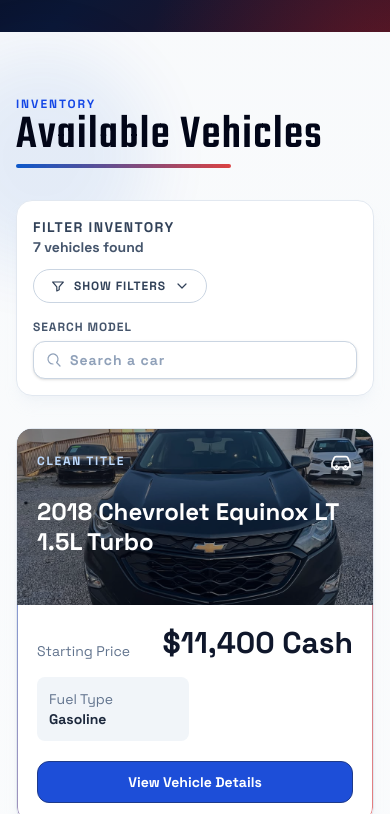
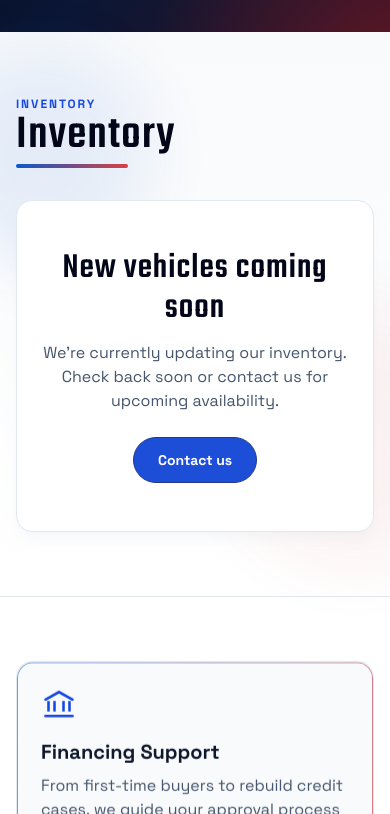
Before and after one commit to leosb12/cubanos-auto-sales, a React (Vite) app: page / in a window 390 px wide. Shown: the part 1230-2044 px from the top of the page. Built offline with nearby package versions, Linux system fonts and the light colour scheme.

Commit message:
available cars

```diff
--- a/index.html
+++ b/index.html
@@ -5,11 +5,11 @@
 
     <!-- Basic SEO -->
     <meta name="viewport" content="width=device-width, initial-scale=1.0" />
-    <title>Cubanos Auto Sales &amp; Repair LLC | Used Cars for Sale in Bowling Green, KY</title>
+    <title>Cubanos Auto Sales &amp; Repair LLC | Bowling Green, KY</title>
 
     <meta
       name="description"
-      content="Cubanos Auto Sales &amp; Repair LLC is a used car dealer in Bowling Green, Kentucky. Browse quality pre-owned vehicles, transparent pricing, and easy financing guidance."
+      content="Cubanos Auto Sales &amp; Repair LLC is a used car dealer in Bowling Green, Kentucky. New vehicles coming soon. Contact us for upcoming availability and financing guidance."
     />
 
     <meta
@@ -49,11 +49,11 @@
     <meta property="og:site_name" content="Cubanos Auto Sales &amp; Repair LLC" />
     <meta
       property="og:title"
-      content="Cubanos Auto Sales &amp; Repair LLC | Used Cars for Sale in Bowling Green, KY"
+      content="Cubanos Auto Sales &amp; Repair LLC | Bowling Green, KY"
     />
     <meta
       property="og:description"
-      content="Browse quality used cars at Cubanos Auto Sales &amp; Repair LLC in Bowling Green, Kentucky. Transparent pricing and financing guidance."
+      content="New vehicles coming soon at Cubanos Auto Sales &amp; Repair LLC in Bowling Green, Kentucky. Contact us for upcoming availability."
     />
     <meta property="og:url" content="https://www.cubanosautosales.com/" />
     <meta property="og:image" content="https://www.cubanosautosales.com/preview.png" />
@@ -67,11 +67,11 @@
     <meta name="twitter:card" content="summary_large_image" />
     <meta
       name="twitter:title"
-      content="Cubanos Auto Sales &amp; Repair LLC | Used Cars for Sale in Bowling Green, KY"
+      content="Cubanos Auto Sales &amp; Repair LLC | Bowling Green, KY"
     />
     <meta
       name="twitter:description"
-      content="Browse quality used cars at Cubanos Auto Sales &amp; Repair LLC in Bowling Green, Kentucky."
+      content="New vehicles coming soon at Cubanos Auto Sales &amp; Repair LLC in Bowling Green, Kentucky."
     />
     <meta name="twitter:image" content="https://www.cubanosautosales.com/preview.png" />
 
@@ -89,7 +89,7 @@
         "url": "https://www.cubanosautosales.com/",
         "logo": "https://www.cubanosautosales.com/apple-touch-icon.png",
         "image": "https://www.cubanosautosales.com/preview.png",
-        "description": "Used car dealer in Bowling Green, Kentucky offering quality pre-owned vehicles, transparent pricing, and financing guidance.",
+        "description": "Used car dealer in Bowling Green, Kentucky. Contact us for upcoming vehicle availability and financing guidance.",
         "telephone": "+1-270-599-1187",
         "address": {
           "@type": "PostalAddress",
--- a/src/App.jsx
+++ b/src/App.jsx
@@ -4,15 +4,7 @@
 import CachedImage from './components/CachedImage'
 import VehicleDetailPage from './pages/VehicleDetailPage'
 import { preloadImages } from './services/imageCache'
-import {
-  cadillacSrx2013,
-  charger2019,
-  cruze2016,
-  equinox2018,
-  escape2016,
-  impala2017,
-  terrain2017,
-} from './data/vehicles'
+import { availableVehicles } from './data/vehicles'
 
 const menu = [
   { label: 'Inventory', href: '#inventory' },
@@ -57,15 +49,7 @@
   return 'Other'
 }
 
-const inventory = [
-  equinox2018,
-  charger2019,
-  cadillacSrx2013,
-  cruze2016,
-  terrain2017,
-  impala2017,
-  escape2016,
-].map((vehicle) => ({
+const inventory = availableVehicles.map((vehicle) => ({
   ...vehicle,
   year: extractYear(vehicle.model),
   bodyType: inferBodyType(vehicle.model),
@@ -444,13 +428,16 @@
             <div className="mb-10 flex items-end justify-between gap-6">
               <div>
                 <p className="text-xs font-bold uppercase tracking-[0.16em] text-blue-700">Inventory</p>
-                <h2 className="section-title-pop font-display text-5xl leading-none text-slate-950 sm:text-6xl">Available Vehicles</h2>
+                <h2 className="section-title-pop font-display text-5xl leading-none text-slate-950 sm:text-6xl">Inventory</h2>
               </div>
-              <a href="#contact" className="cta-secondary hidden rounded-full px-5 py-2.5 text-sm font-bold sm:inline-flex">
-                Request Full List
-              </a>
+              {inventory.length > 0 && (
+                <a href="#contact" className="cta-secondary hidden rounded-full px-5 py-2.5 text-sm font-bold sm:inline-flex">
+                  Request Full List
+                </a>
+              )}
             </div>
 
+            {inventory.length > 0 && (
             <div className="card-kinetic mb-8 rounded-2xl border border-slate-200 bg-white p-4 shadow-lg shadow-slate-300/15 sm:p-5">
               <div className="flex flex-col gap-4">
                 <div className="flex flex-wrap items-start justify-between gap-3">
@@ -629,6 +616,7 @@
                 </label>
               </div>
             </div>
+            )}
 
             <div className="grid grid-cols-1 gap-6 md:grid-cols-2 xl:grid-cols-3">
               {filteredInventory.map((car, index) => (
@@ -693,7 +681,17 @@
               ))}
             </div>
 
-            {filteredInventory.length === 0 && (
+            {inventory.length === 0 ? (
+              <div className="rounded-2xl border border-slate-200 bg-white px-6 py-12 text-center shadow-lg shadow-slate-300/15 sm:px-10">
+                <h3 className="font-display text-4xl text-slate-950 sm:text-5xl">New vehicles coming soon</h3>
+                <p className="mx-auto mt-3 max-w-xl text-base text-slate-600">
+                  We’re currently updating our inventory. Check back soon or contact us for upcoming availability.
+                </p>
+                <a href="#contact" className="cta-primary mt-6 inline-flex rounded-full px-6 py-3 text-sm font-bold">
+                  Contact us
+                </a>
+              </div>
+            ) : filteredInventory.length === 0 && (
               <div className="mt-6 rounded-2xl border border-slate-200 bg-white p-8 text-center shadow-lg shadow-slate-300/15">
                 <p className="text-lg font-bold text-slate-900">No vehicles match your current filters.</p>
                 <p className="mt-2 text-sm text-slate-600">Try adjusting title, price range, mileage, or model search.</p>
--- a/src/data/vehicles.js
+++ b/src/data/vehicles.js
@@ -366,3 +366,6 @@
     { label: 'Financing', value: 'Bank Financing Available' },
   ],
 }
+
+// Add vehicle objects here when they are available for sale again.
+export const availableVehicles = []
--- a/src/pages/VehicleDetailPage.jsx
+++ b/src/pages/VehicleDetailPage.jsx
@@ -1,18 +1,10 @@
 import { useEffect, useMemo, useState } from 'react'
 import { Link, Navigate, useParams } from 'react-router-dom'
 import CachedImage from '../components/CachedImage'
-import { cadillacSrx2013, charger2019, cruze2016, equinox2018, escape2016, impala2017, terrain2017 } from '../data/vehicles'
+import { availableVehicles } from '../data/vehicles'
 import { preloadImages } from '../services/imageCache'
 
-const vehiclesBySlug = {
-  [terrain2017.slug]: terrain2017,
-  [impala2017.slug]: impala2017,
-  [escape2016.slug]: escape2016,
-  [cruze2016.slug]: cruze2016,
-  [cadillacSrx2013.slug]: cadillacSrx2013,
-  [charger2019.slug]: charger2019,
-  [equinox2018.slug]: equinox2018,
-}
+const vehiclesBySlug = Object.fromEntries(availableVehicles.map((vehicle) => [vehicle.slug, vehicle]))
 
 function VehicleDetailPage() {
   const { slug } = useParams()
```
Also changed, not shown: 1 other file (tests, documents, lock files or other folders).
